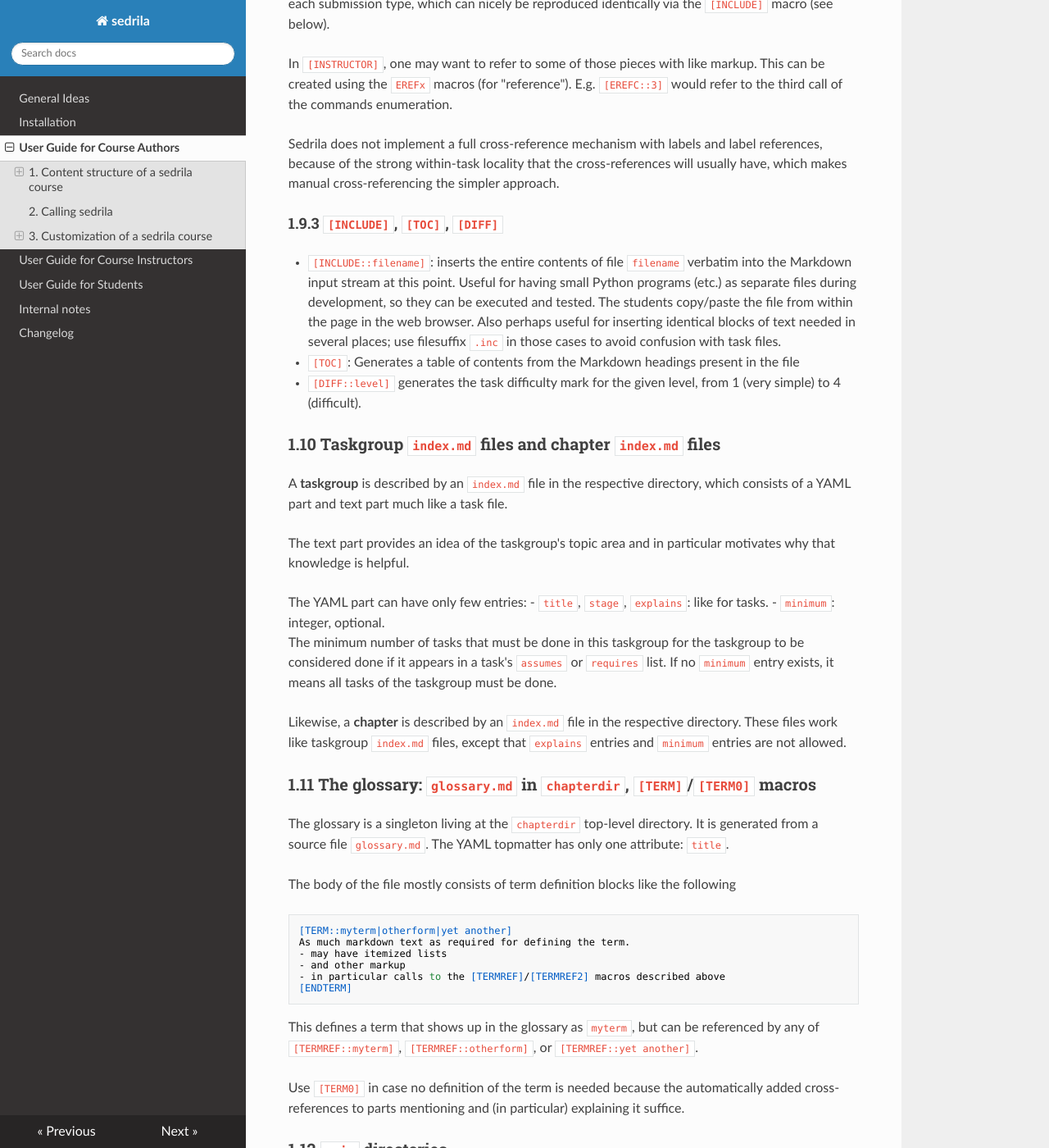
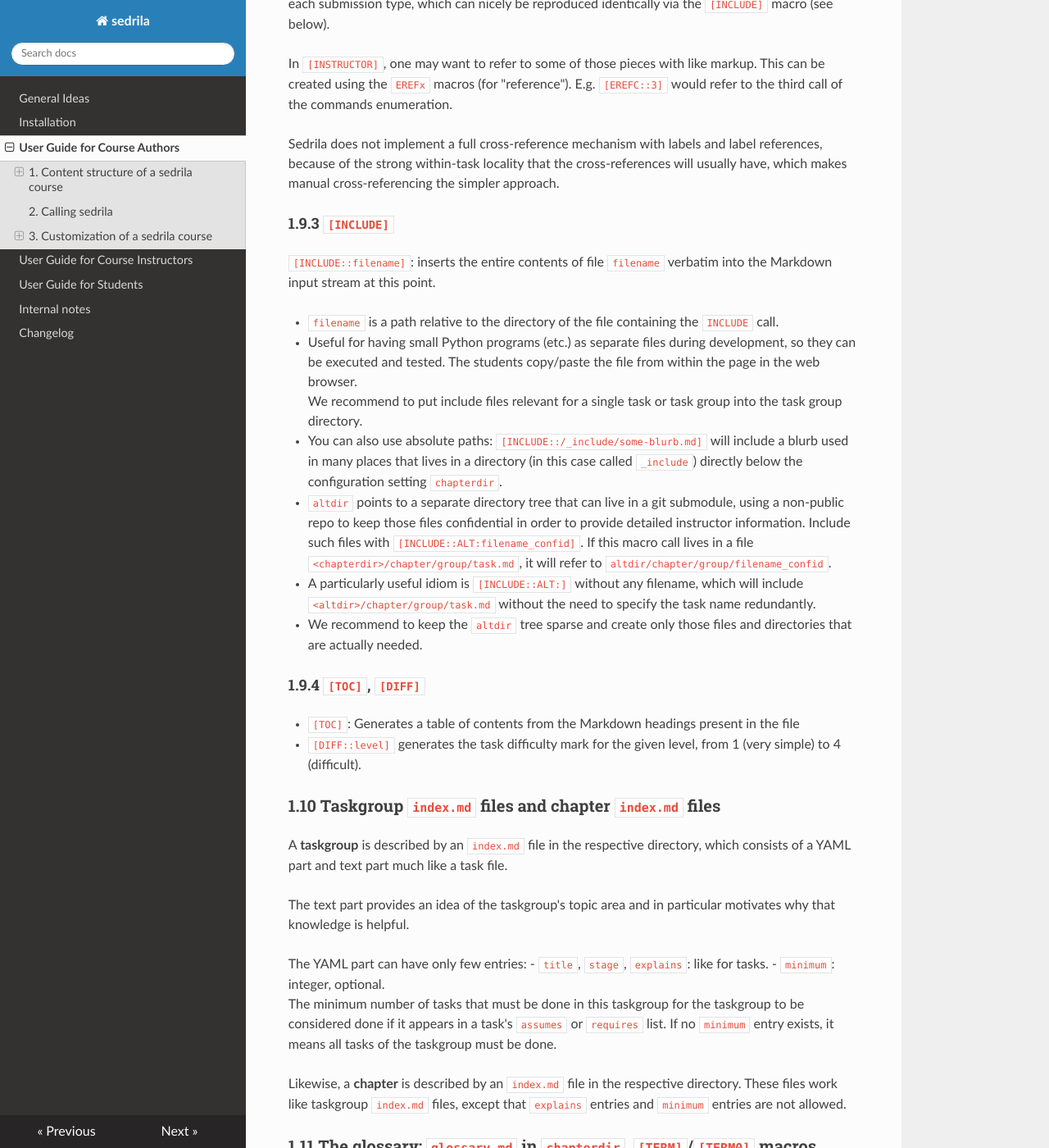
Before and after one commit to fubinf/sedrila, an MkDocs documentation site: the page built from docs/authors.md, in a window 1280 px wide and 1400 px high, scrolled down 11476 px. Shown: the whole window at 82% size. Built offline with MkDocs 1.6.1, drawn with Linux system fonts in a browser that asks for light colours; nearby versions of some CDN libraries.

Commit message:
authors.md: describe [INCLUDE::ALT:file] and [INCLUDE::/file]

```diff
--- a/docs/authors.md
+++ b/docs/authors.md
@@ -572,15 +572,32 @@ because of the strong within-task locality that the cross-references will usuall
 which makes manual cross-referencing the simpler approach.
 
 
-#### 1.9.3 `[INCLUDE]`, `[TOC]`, `[DIFF]`
+#### 1.9.3 `[INCLUDE]`
 
-- `[INCLUDE::filename]`: inserts the entire contents of file `filename` verbatim
-  into the Markdown input stream at this point.
-  Useful for having small Python programs (etc.) as separate files during development,
+`[INCLUDE::filename]`: inserts the entire contents of file `filename` verbatim
+into the Markdown input stream at this point.
+
+- `filename` is a path relative to the directory of the file containing the `INCLUDE` call.
+- Useful for having small Python programs (etc.) as separate files during development,
   so they can be executed and tested.
   The students copy/paste the file from within the page in the web browser.
-  Also perhaps useful for inserting identical blocks of text needed in several places;
-  use filesuffix `.inc` in those cases to avoid confusion with task files.
+  We recommend to put include files relevant for a single task or task group into the task group directory.
+- You can also use absolute paths: `[INCLUDE::/_include/some-blurb.md]` will include a blurb used in
+  many places that lives in a directory (in this case called `_include`) directly below the
+  configuration setting `chapterdir`.
+- `altdir` points to a separate directory tree that can live in a git submodule,
+  using a non-public repo to keep those files confidential in order to provide
+  detailed instructor information. Include such files with `[INCLUDE::ALT:filename_confid]`.
+  If this macro call lives in a file `<chapterdir>/chapter/group/task.md`,
+  it will refer to `altdir/chapter/group/filename_confid`.
+- A particularly useful idiom is `[INCLUDE::ALT:]` without any filename, which will include
+  `<altdir>/chapter/group/task.md` without the need to specify the task name redundantly.
+- We recommend to keep the `altdir` tree sparse and create only those files and directories
+  that are actually needed.
+
+
+#### 1.9.4 `[TOC]`, `[DIFF]`
+
 - `[TOC]`: Generates a table of contents from the Markdown headings present in the file
 - `[DIFF::level]` generates the task difficulty mark for the given level, from 1 (very simple) to 4 (difficult).
 
```
